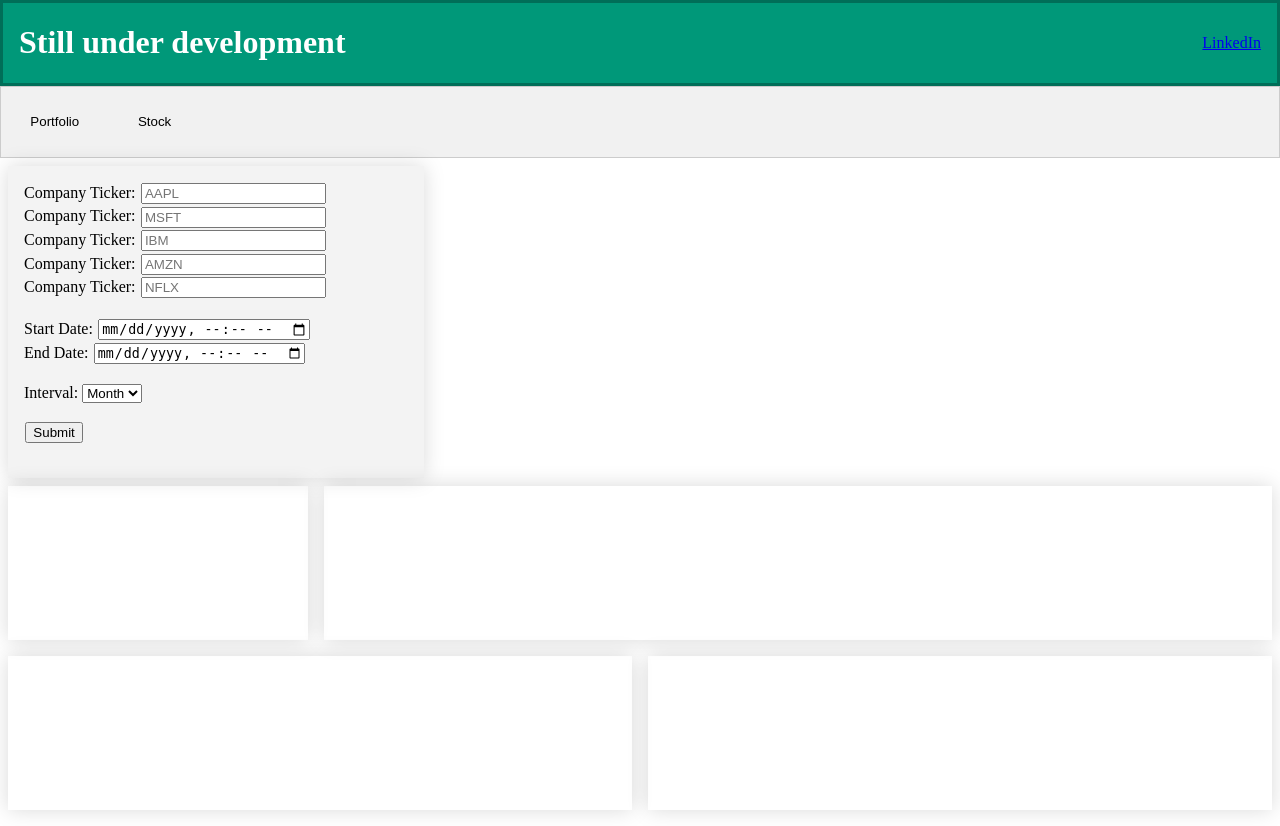
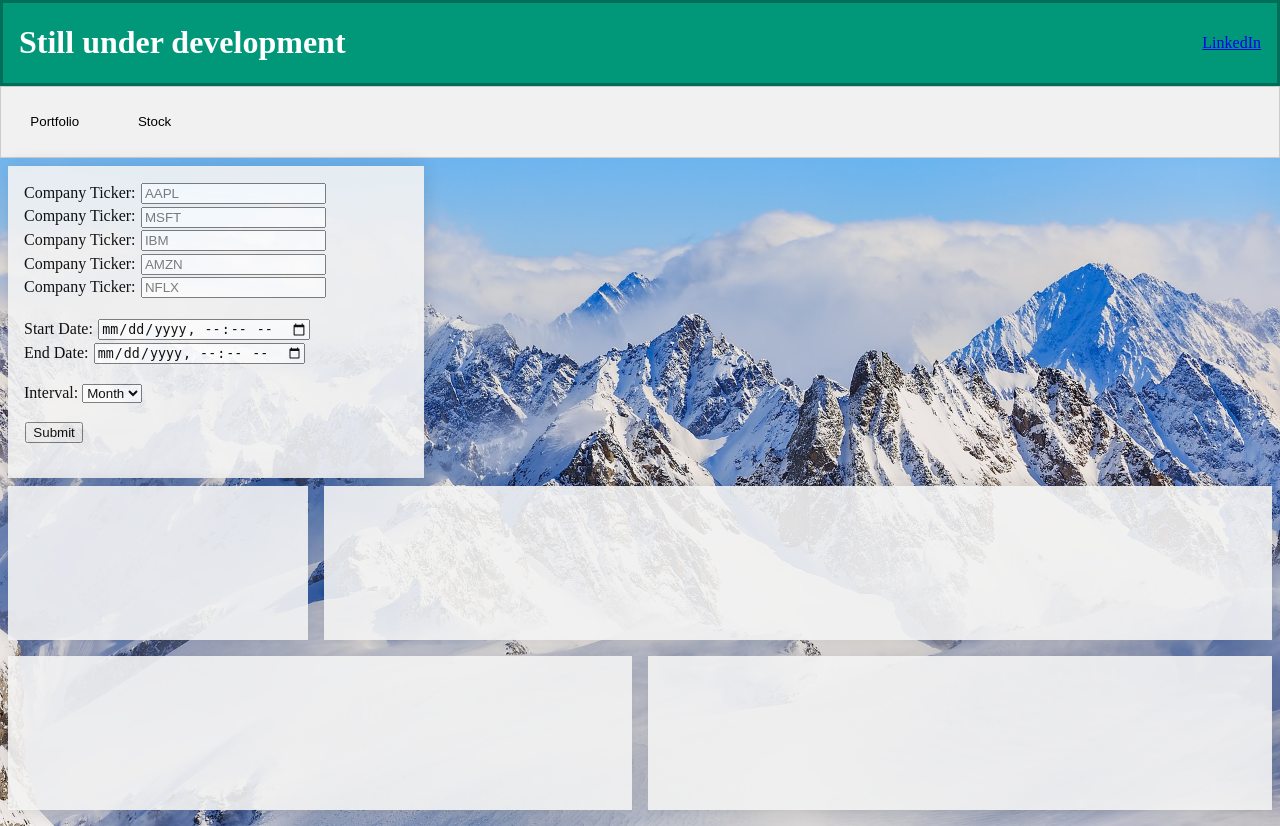
Before and after one commit to jessekeranen/webApp, a Flask app: template templates/index.html in a window 1280 px wide. Run offline with Flask 2, Linux system fonts and the light colour scheme; the template is opened without the code that fills it, so the values that code supplies are empty; a map, chart or similar area stays blank; some libraries are stand-ins or nearby versions.

Commit message:
Layout improvements

```diff
--- a/static/css/main.css
+++ b/static/css/main.css
@@ -1,12 +1,13 @@
 body {
     margin: 0 0 0 0;
+    background-image: url("../pictures/titlis-2994226_1920.jpg");
+    background-repeat: no-repeat;
+    background-size: cover;
+    background-attachment: fixed;
 }
 
 .body {
-    margin: 0 0 0 0;
     background-image: url("../pictures/munich-1480745_1920.png");
-    background-repeat: no-repeat;
-    background-size: cover;
 }
 
 input {
@@ -23,6 +24,7 @@ input {
 
 .choices {
     background-color: #f3f3f3;
+    opacity: 90%;
     padding: 1em;
     box-shadow: 0 0 20px rgba(0, 0, 0, 0.15);
     margin: 0.5em 0.5em 0 0.5em;
@@ -33,6 +35,7 @@ input {
 .choices_start_page {
     background-color: #f3f3f3;
     border: solid #a6a6a6;
+    opacity: 90%;
     padding: 1em;
     box-shadow: 0 0 20px rgba(0, 0, 0, 0.15);
     margin: auto;
@@ -52,12 +55,16 @@ input {
 .line {
     margin: 0.5em;
     box-shadow: 0 0 20px rgba(0, 0, 0, 0.15);
+    background-color: #f3f3f3;
+    opacity: 90%;
 }
 
 .frontier {
     width: 100%;
     margin: 0.5em;
     box-shadow: 0 0 20px rgba(0, 0, 0, 0.15);
+    background-color: #f3f3f3;
+    opacity: 90%;
 }
 
 .chart2 {
@@ -69,17 +76,23 @@ input {
     width: 100%;
     margin: 0.5em;
     box-shadow: 0 0 20px rgba(0, 0, 0, 0.15);
+    background-color: #f3f3f3;
+    opacity: 90%;
 }
 
 .pie {
     width: 30%;
     margin: 0.5em;
     box-shadow: 0 0 20px rgba(0, 0, 0, 0.15);
+    background-color: #f3f3f3;
+    opacity: 90%;
 }
 .bar {
     width: 100%;
     margin: 0.5em;
     box-shadow: 0 0 20px rgba(0, 0, 0, 0.15);
+    background-color: #f3f3f3;
+    opacity: 90%;
 }
 
 .head {
@@ -134,6 +147,10 @@ table tbody tr:nth-of-type(even) {
     background-color: #f3f3f3;
 }
 
+table tbody tr:nth-of-type(odd) {
+    background-color: #ffffff;
+}
+
 table tbody tr:last-of-type {
     border-bottom: 2px solid #009879;
 }
```
Also changed, not shown: static/pictures/titlis-2994226_1920.jpg (added).
